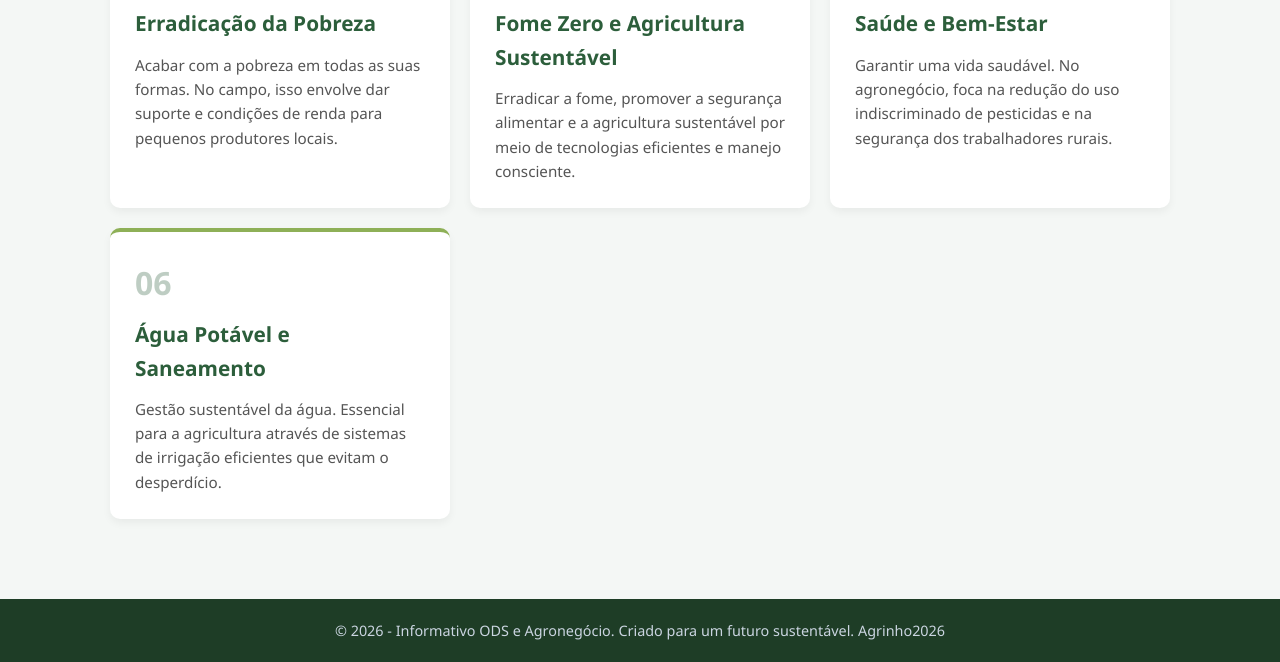
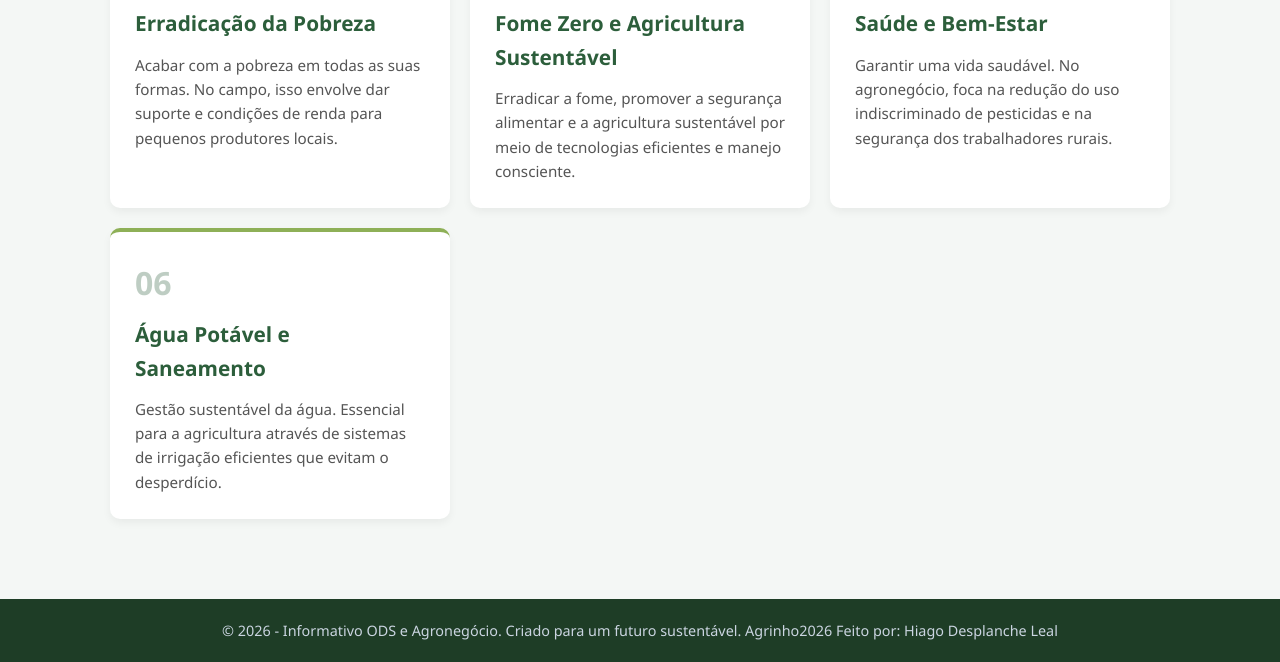
Before and after one commit to HiagoDesplanche/Agrinho2026, a plain HTML site: page index.html in a window 1280 px wide. Shown: the part 672-1334 px from the top of the page. Drawn offline with Linux system fonts and the light colour scheme.

Commit message:
Update footer with author information.

```diff
--- a/index.html
+++ b/index.html
@@ -55,7 +55,8 @@
     </main>
 
     <footer>
-        <p>&copy; 2026 - Informativo ODS e Agronegócio. Criado para um futuro sustentável. Agrinho2026</p>
+        <p>&copy; 2026 - Informativo ODS e Agronegócio. Criado para um futuro sustentável. Agrinho2026
+        Feito por: Hiago Desplanche Leal</p>
     </footer>
 
     <script src="script.js"></script>
```
